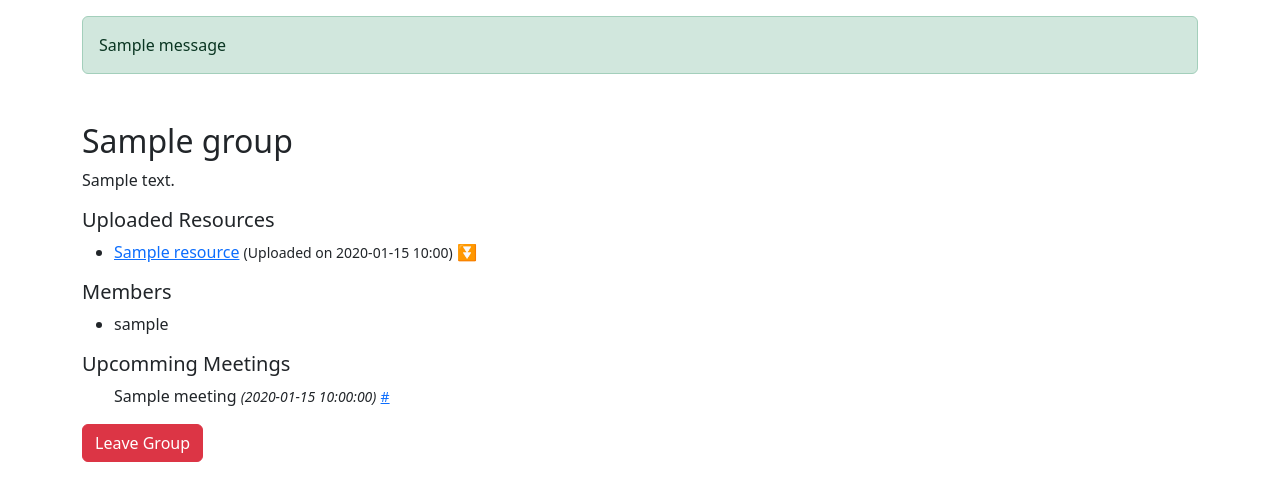
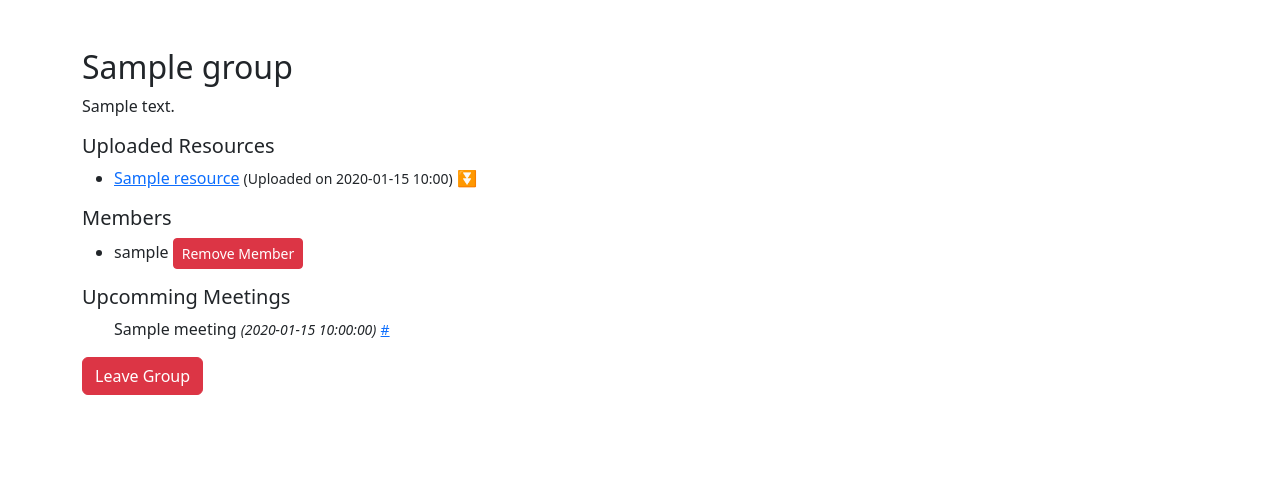
Before and after one commit to Bryanf20/cs50-final-project, a Flask app: page /groups/1 in a window 1280 px wide. Shown: the part 56-557 px from the top of the page. Run offline with Flask 3, Linux system fonts and the light colour scheme; a user stored in the database is signed in; tables that the repository leaves empty hold one stand-in row (values such as "Sample post"); one stand-in notice (Sample message) is shown.

Commit message:
Added remove user

```diff
--- a/virtual-study-group/routes/groups.py
+++ b/virtual-study-group/routes/groups.py
@@ -268,3 +268,51 @@
 
     flash("You have successfully left the group.", "success")
     return redirect(url_for('groups.view_groups'))
+
+
+# Route for Removing a Member
+@groups_bp.route('/<int:group_id>/remove_member', methods=['POST'])
+@login_required
+def remove_member(group_id):
+    # Parse data from form submission (or query parameters)
+    user_id = request.form.get('user_id') or request.args.get('user_id')
+
+    # Validate user_id in request
+    if not user_id:
+        flash("User ID is required", "warning")
+        return redirect(url_for('groups.group_details', group_id=group_id))
+
+    try:
+        user_id = int(user_id)
+    except ValueError:
+        flash("Invalid User ID", "danger")
+        return redirect(url_for('groups.group_details', group_id=group_id))
+
+    # Fetch the group
+    group = Group.query.get_or_404(group_id)
+
+    if user_id == group.created_by:
+        flash("Group creator cannot be removed from the group", "danger")
+        return redirect(url_for('groups.group_details', group_id=group_id))
+
+    # Check if the current user has permission to remove members
+    if current_user.id != group.created_by and current_user.role != 'admin':
+        flash("Permission denied", "danger")
+        return redirect(url_for('groups.group_details', group_id=group_id))
+
+    # Check if the user to be removed is a member of the group
+    member = GroupMember.query.filter_by(group_id=group_id, user_id=user_id).first()
+    if not member:
+        flash("User is not a member of the group", "warning")
+        return redirect(url_for('groups.group_details', group_id=group_id))
+
+    # Remove the user from the group
+    try:
+        db.session.delete(member)
+        db.session.commit()
+        flash("User removed from the group successfully", "success")
+    except Exception as e:
+        db.session.rollback()
+        flash("An error occurred while removing the member", "danger")
+
+    return redirect(url_for('groups.group_details', group_id=group_id))
--- a/virtual-study-group/templates/base.html
+++ b/virtual-study-group/templates/base.html
@@ -1,5 +1,6 @@
 <!DOCTYPE html>
 <html lang="en">
+
 <head>
     <meta charset="UTF-8">
     <meta name="viewport" content="width=device-width, initial-scale=1.0">
@@ -10,6 +11,7 @@
     <script src="https://cdn.jsdelivr.net/npm/flatpickr"></script>
 
 </head>
+
 <body>
     <nav class="navbar navbar-expand-lg navbar-light bg-light">
         <div class="container-fluid">
@@ -32,18 +34,37 @@
             </div>
         </div>
     </nav>
-    {% with messages = get_flashed_messages(with_categories=True) %}
+    <!-- Flash Messages (added once here) -->
+    {% with messages = get_flashed_messages(with_categories=true) %}
     {% if messages %}
-        <div class="container mt-3">
-            {% for category, message in messages %}
-            <div class="alert alert-{{ category }}" role="alert">
-                {{ message }}
-            </div>
-            {% endfor %}
+    <div id="flash-messages" class="container mt-3">
+        {% for category, message in messages %}
+        <div class="alert alert-{{ category }} alert-dismissible fade show" role="alert">
+            {{ message }}
+            <button type="button" class="btn-close" data-bs-dismiss="alert" aria-label="Close"></button>
         </div>
+        {% endfor %}
+    </div>
     {% endif %}
     {% endwith %}
+
     {% block content %}{% endblock %}
     {% block script %}{% endblock %}
+
+    <!-- JavaScript -->
+  <script src="https://cdn.jsdelivr.net/npm/bootstrap@5.3.0-alpha1/dist/js/bootstrap.bundle.min.js"></script>
+  <script>
+    // Auto-dismiss flash messages
+    setTimeout(() => {
+      const flashMessages = document.getElementById('flash-messages');
+      if (flashMessages) {
+        flashMessages.style.transition = 'opacity 0.5s ease';
+        flashMessages.style.opacity = '0';
+        setTimeout(() => flashMessages.remove(), 500); // Remove after fade
+      }
+    }, 5000);
+  </script>
+
 </body>
+
 </html>
--- a/virtual-study-group/templates/groups/group_details.html
+++ b/virtual-study-group/templates/groups/group_details.html
@@ -30,7 +30,15 @@
         {% for member in members %}
         <div>
             <li>
-                <p>{{ member.username }}</p>
+                <p class="d-inline">
+                    {{ member.username }}
+                    {% if current_user.id == group.created_by or current_user.role == 'admin' %}
+                        <form action="{{ url_for('groups.remove_member', group_id=group.id, user_id=member.id) }}"
+                              method="POST" class="d-inline">
+                            <button type="submit" class="btn btn-danger btn-sm">Remove Member</button>
+                        </form>
+                    {% endif %}
+                </p>
             </li>
         </div>
         {% else %}
```
